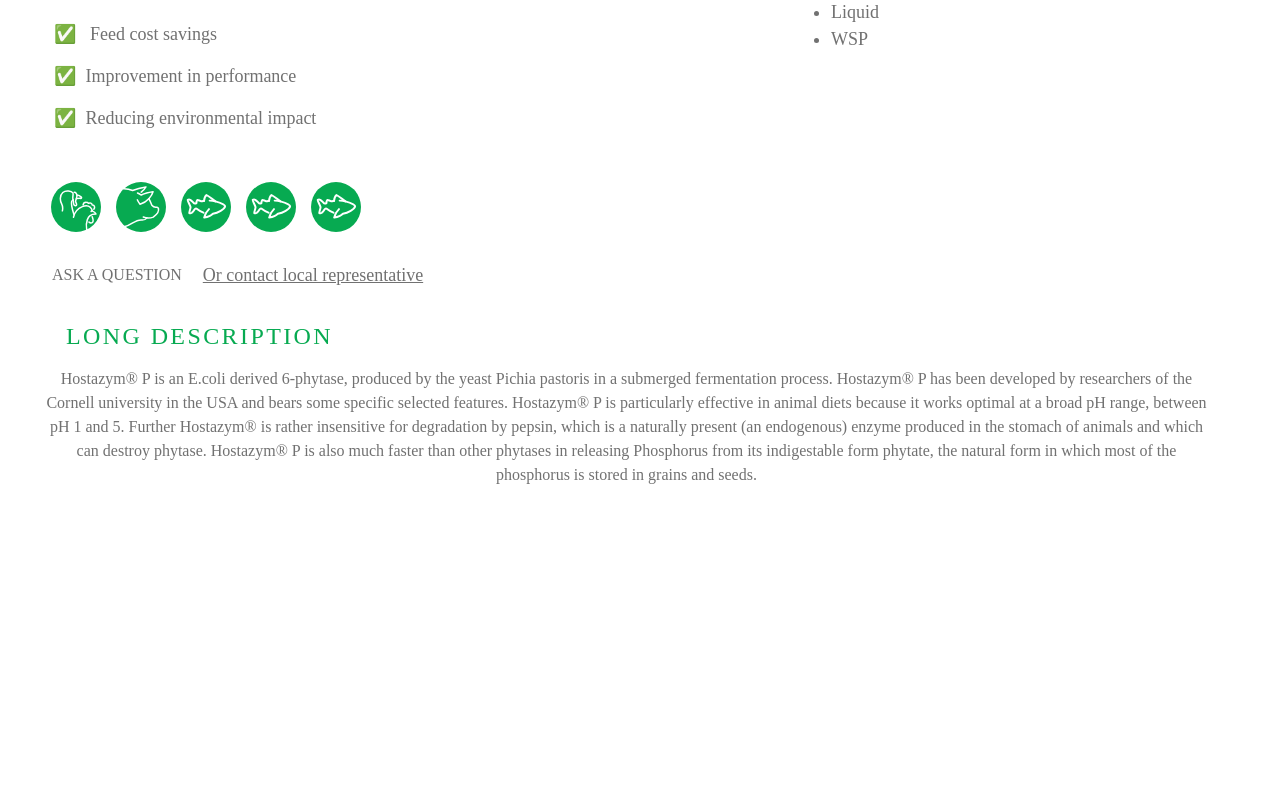
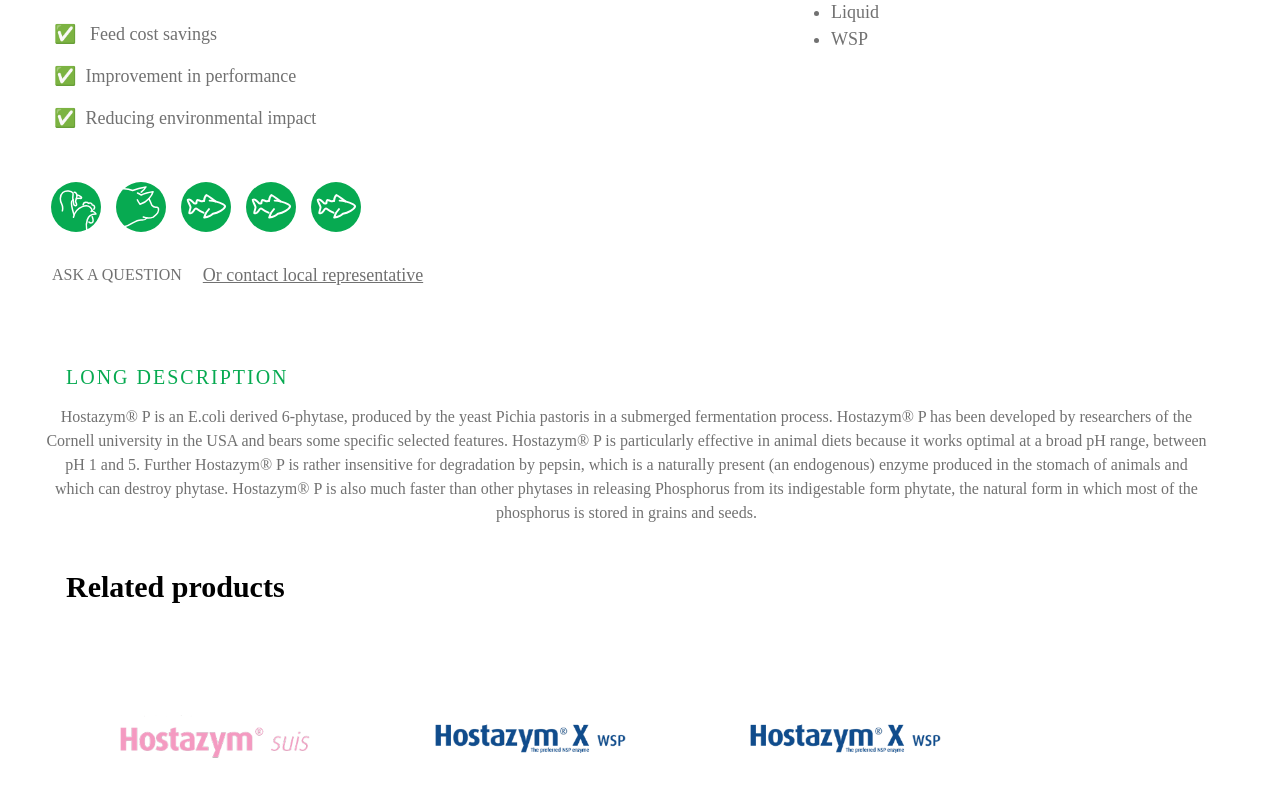
Before and after one commit to zenimtiazz/huvepharma, a React (Create React App) app: page / in a window 1280 px wide. Shown: the part 571-1368 px from the top of the page. Before the commit the page ends 1058 px from the top, so only its background shows below. Built offline with nearby package versions, Linux system fonts and the light colour scheme.

Commit message:
new component for products

```diff
--- a/src/products/Product.js
+++ b/src/products/Product.js
@@ -4,13 +4,46 @@
 const Product = () => {
   return (
       <>
-    <div className="col">
+    <div className="col col1">
     <h6 className='ld'>Long Description</h6>
     <div className="long-descripti">
-    <p className='para'>Hostazym® P is an E.coli derived 6-phytase, produced by the yeast Pichia pastoris in a submerged fermentation process. Hostazym® P has been developed by researchers of the Cornell university in the USA and bears some specific selected features. Hostazym® P is particularly effective in animal diets because it works optimal at a broad pH range, between pH 1 and 5. Further Hostazym® is rather insensitive for degradation by pepsin, which is a naturally present (an endogenous) enzyme produced in the stomach of animals and which can destroy phytase. Hostazym® P is also much faster than other phytases in releasing Phosphorus from its indigestable form phytate, the natural form in which most of the phosphorus is stored in grains and seeds.</p>
+        <p className='para'>Hostazym® P is an E.coli derived 6-phytase, produced by the yeast Pichia pastoris in a submerged fermentation process. Hostazym® P has been developed by researchers of the Cornell university in the USA and bears some specific selected features. Hostazym® P is particularly effective in animal diets because it works optimal at a broad pH range, between pH 1 and 5. Further Hostazym® P is rather insensitive for degradation by pepsin, which is a naturally present (an endogenous) enzyme produced in the stomach of animals and which can destroy phytase. Hostazym® P is also much faster than other phytases in releasing Phosphorus from its indigestable form phytate, the natural form in which most of the phosphorus is stored in grains and seeds.</p>
 </div>
 </div>
 
+
+<div className="related-products">
+<h2 className= 'rp'>Related products</h2>
+<div className="list-block pr-logo-list">
+            <div className="pr-logo-single lcol lcol4">
+                <img src= "/med2.png" alt='sav' />
+                <div class="pr-logo-hover">
+                    <a href="#" class="btn opacity-white">View details</a>
+                 </div>
+
+            </div>
+
+
+
+            <div className="pr-logo-single lcol lcol4">
+                <img src="./med.png" alt="" />
+                <div class="pr-logo-hover">
+                    <a href="#" class="btn opacity-white">View details</a>
+                 </div>
+
+            </div>
+
+            <div className="pr-logo-single lcol lcol4">
+                <img src="./med.png" alt="" />
+                <div class="pr-logo-hover">
+                    <a href="#" class="btn opacity-white">View details</a>
+                 </div>
+
+            </div>
+
+
+</div>
+</div>
    </>
   )
 }
--- a/src/products/product.css
+++ b/src/products/product.css
@@ -2,9 +2,6 @@
     text-align: left;
     margin-left: 90px;
     font-size: 20px;
-    margin-top: 4px;
-    font-size: 24px;
-    font-weight: 200;
 }
 .long-description{
     top: 917px;
@@ -30,3 +27,79 @@
 	margin-left: 10px;
 	justify-content: start;
 }
+.pr-logo-single{
+	position: relative;
+	height: 250px;
+	display: flex;
+	flex-direction: column;
+	justify-content: center;
+}
+.pr-logo-single img{
+	display: block;
+	width: 75%;
+	height: 75%;
+	object-fit: contain;
+	padding: 20px;
+	margin: auto;
+}
+.pr-logo-hover{
+	position: absolute;
+	width: 69%;
+	height: 65%;
+	top: 1;
+	left: 45;
+	background: rgba(30, 68, 69, 0.8);
+	display: flex;
+	flex-direction: column;
+	align-items: center;
+	justify-content: center;
+	text-align: center;
+	opacity: 0;
+	visibility: hidden;
+	-webkit-transition: all 0.4s;
+	-moz-transition: all 0.4s;
+	transition: all 0.4s;
+	padding: 24px;
+}
+.pr-logo-single:hover .pr-logo-hover,
+.pr-logo-single:focus .pr-logo-hover{
+	opacity: 1;
+	visibility: visible;
+}
+.pr-logo-hover a {
+	color: #ffffff;
+}
+ .rp{
+	 padding-bottom: 2px;
+     margin-top: -24
+ }
+ .list-block{
+	display: flex;
+	flex-wrap: wrap;
+	margin-left: -10px;
+	margin-right: -10px;
+    margin-top: -22px;
+}
+.list-block .lcol{
+	margin-bottom: 20px;
+	margin-left: 10px;
+	margin-right: 10px;
+}
+.list-block .lcol1{
+	width: calc(100% - 20px);
+}
+.list-block .lcol2{
+	width: calc(50% - 20px);
+}
+.list-block .lcol4{
+	width: calc(25% - 20px);
+}
+.list-block .lcol3{
+	width: calc(33.333333333% - 20px);
+}
+h2{
+    margin-top: 39px;
+
+    color: black;
+
+}
```
Also changed, not shown: public/med.png (added), public/med2.png (added).
